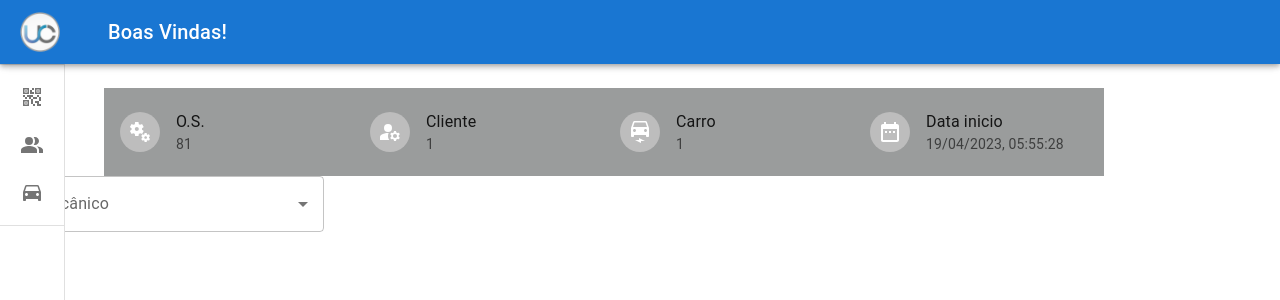
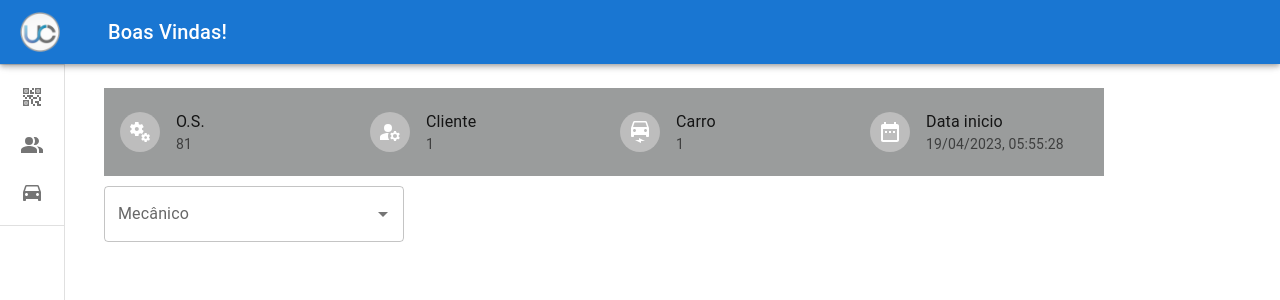
Before and after one commit to m4rcos-dev/Ultracar-service, a React (Create React App) app in the folder app/frontend/: page /start/1/1 in a window 1280 px wide. Shown: the top 300 px of the page. Built offline with nearby package versions, Linux system fonts and the light colour scheme.

Commit message:
:lipstick: feat: create SelectMechanicStyle

```diff
--- a/app/frontend/src/components/OrderServicesTable/SelectMechanic.js
+++ b/app/frontend/src/components/OrderServicesTable/SelectMechanic.js
@@ -1,13 +1,19 @@
-import { Autocomplete, TextField } from "@mui/material"
+import { TextField } from "@mui/material";
+import { useContext } from "react";
+import { ContextConfig } from "../../context/ContextConfig";
 import { mechanicData } from "../../data/MechanicData"
+import { Autocomplete } from "./SelectMechanicStyle";
 
 function SelectMechanic() {
+  const { valueContext } = useContext(ContextConfig);
+  const openMenu = valueContext.openMenu;
+
   return (
     <Autocomplete
     disablePortal
     id="combo-box-demo"
     options={mechanicData}
-    sx={{ width: 300 }}
+    sx={{ marginLeft: openMenu ? 30 : 10 }}
     renderInput={(params) => <TextField {...params} label="Mecânico" />}
   />
   )
--- /dev/null
+++ b/app/frontend/src/components/OrderServicesTable/SelectMechanicStyle.js
@@ -0,0 +1,12 @@
+import { styled } from '@mui/material';
+import MuiAutocomplete from '@mui/material/Autocomplete';
+
+export const Autocomplete = styled(MuiAutocomplete)(() => ({
+  width: 300,
+  marginTop: 10,
+
+  '@media (max-width: 600px)': {
+    flexDirection: 'column',
+    marginLeft: 35,
+  }
+}));
```
